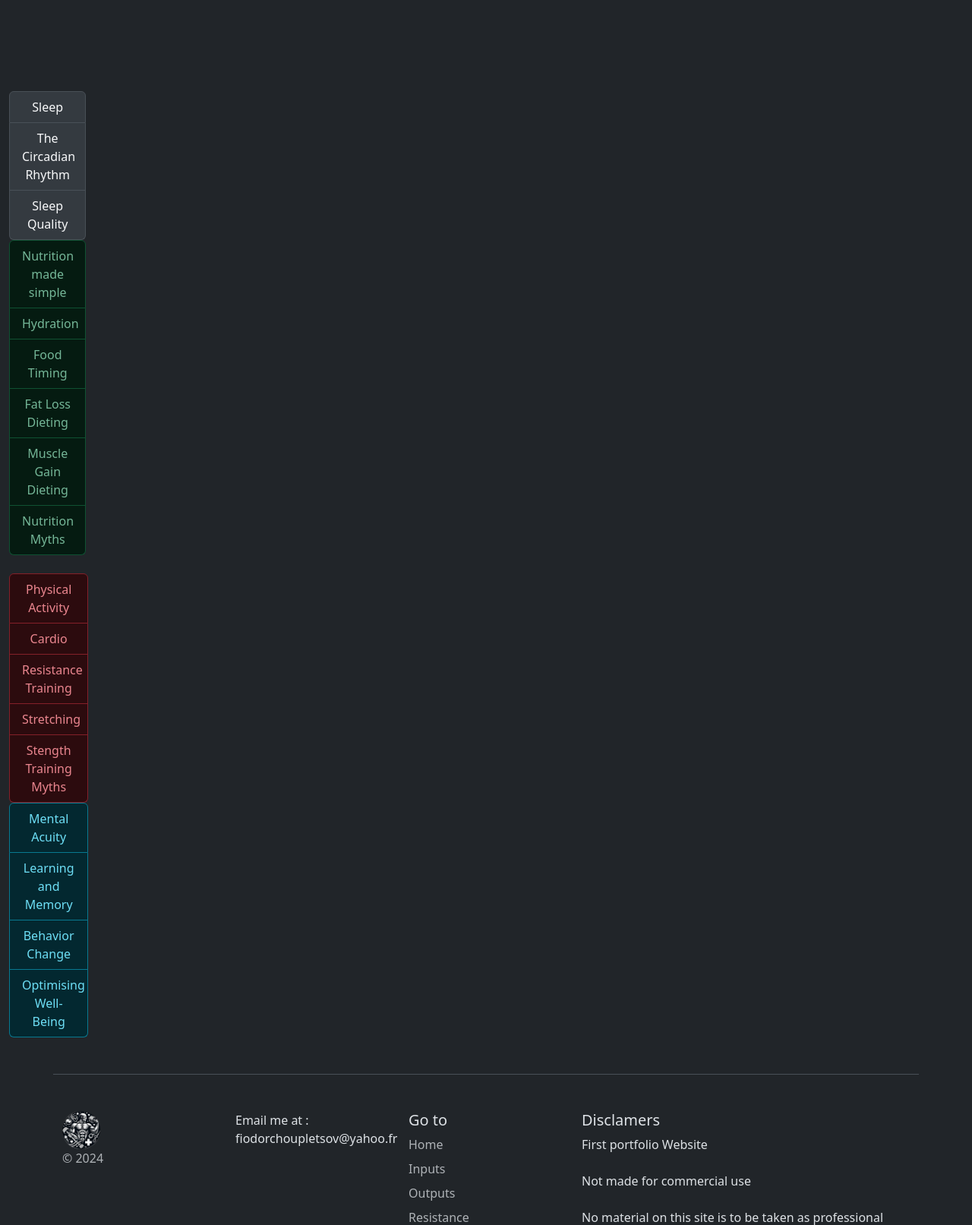
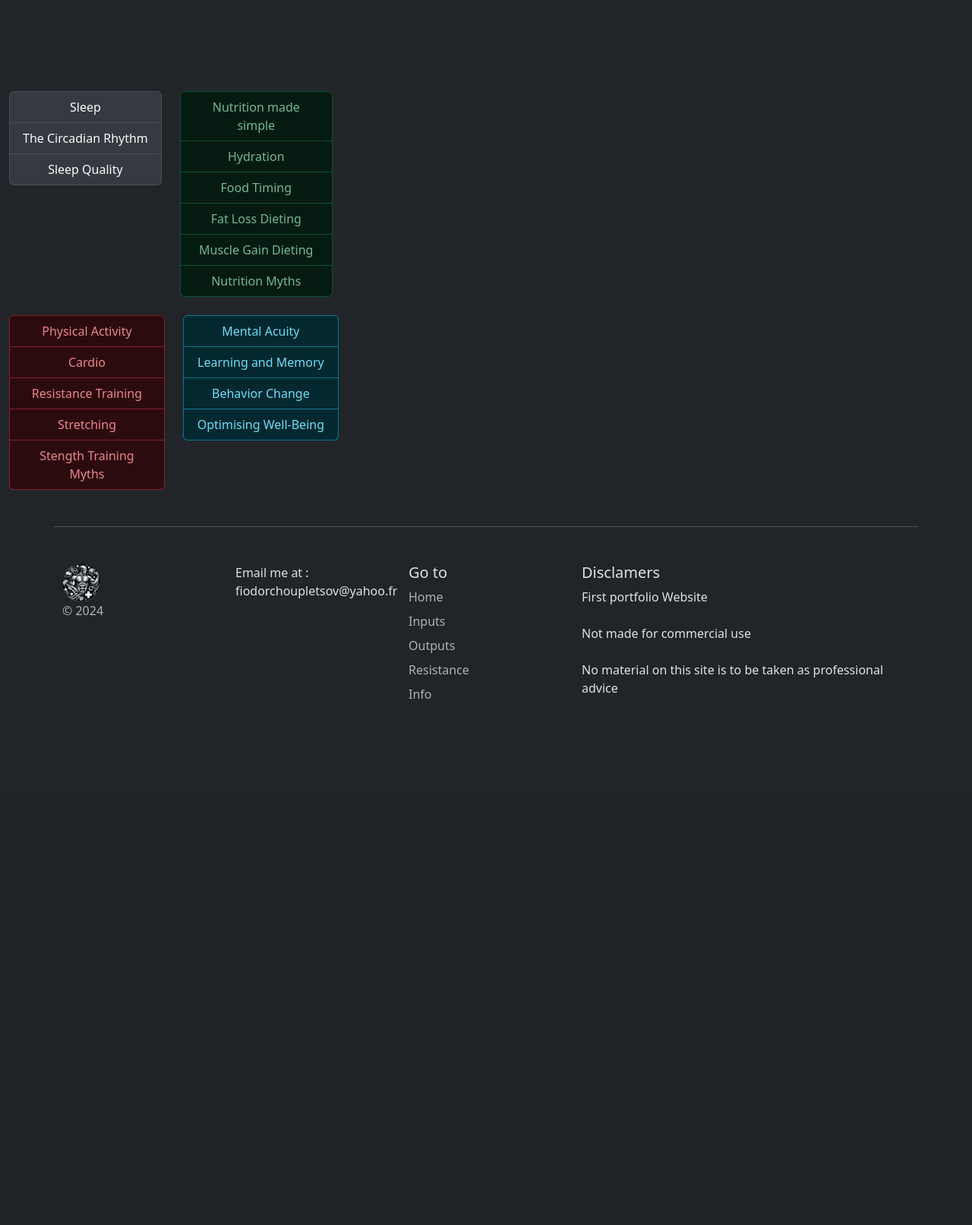
Before and after one commit to Self-Taught-Fiodor/TrackingApp, a Flask app: page /info in a window 1280 px wide. Shown: the part 57-1670 px from the top of the page at 76% size. After the commit the page ends 977 px from the top, so only its background shows below. Run offline with Flask 3, Linux system fonts and the light colour scheme.

Commit message:
"added justify content and align items center "

```diff
--- a/api/templates/info.html
+++ b/api/templates/info.html
@@ -8,15 +8,15 @@
 {% block content %}
   <div class="container-fluid" style="height:15vh"></div>
   <div class="container-fluid d-flex text-center">
-    <div class="row-fluid g-1 g-lg-4">
-      <div class="col-md-6">
+    <div class="row g-1 g-lg-4 justify-content-center">
+      <div class="col-md-6 align-items-center">
         <div class="list-group">
           <a href="https://www.hubermanlab.com/newsletter/toolkit-for-sleep " class="list-group-item list-group-item-action list-group-item-light" aria-current="true" target="_blank">Sleep</a>
           <a href="https://www.hubermanlab.com/topics/light-exposure-and-circadian-rhythm" class="list-group-item list-group-item-action list-group-item-light" target="_blank">The Circadian Rhythm</a>
           <a href="https://www.hubermanlab.com/topics/sleep-hygiene" class="list-group-item list-group-item-action list-group-item-light" target="_blank">Sleep Quality</a>
         </div>
       </div>
-      <div class="col-md-6">
+      <div class="col-md-6 align-items-center">
         <div class="list-group">
           <a href="https://www.youtube.com/watch?v=7FM9VAH_EXw&list=PLyqKj7LwU2RvpAB-HbJmkWXqaEIWJfA0K" class="list-group-item list-group-item-action list-group-item-success" aria-current="true" target="_blank">Nutrition made simple</a>
           <a href="https://www.youtube.com/watch?v=cSFZcmn1M88&list=PLyqKj7LwU2RvpAB-HbJmkWXqaEIWJfA0K&index=5" class="list-group-item list-group-item-action list-group-item-success" target="_blank">Hydration</a>
@@ -29,8 +29,8 @@
     </div>
   </div>
   <div class="container-fluid d-flex text-center mt-4">
-    <div class="row-fluid g-1 g-lg-4">
-      <div class="col-md-6">
+    <div class="row g-1 g-lg-4 justify-content-center">
+      <div class="col-md-6 align-items-center">
         <div class="list-group">
           <a href="https://www.hubermanlab.com/topics/fitness-and-recovery" class="list-group-item list-group-item-action list-group-item-danger" aria-current="true" target="_blank">Physical Activity</a>
           <a href="https://www.youtube.com/watch?v=YB8BaCtZjIs" class="list-group-item list-group-item-action list-group-item-danger" target="_blank">Cardio</a>
@@ -39,7 +39,7 @@
           <a href="https://www.youtube.com/watch?v=268xd2x7LnQ&list=PLyqKj7LwU2RugFpUzX0TlgOnnr8zhdrwf" class="list-group-item list-group-item-action list-group-item-danger" target="_blank">Stength Training Myths</a>
         </div>
       </div>
-      <div class="col-md-6">
+      <div class="col-md-6 align-items-center">
         <div class="list-group">
           <a href="https://www.hubermanlab.com/topics/focus-productivity-and-creativity" class="list-group-item list-group-item-action list-group-item-info" aria-current="true" target="_blank">Mental Acuity</a>
           <a href="https://www.hubermanlab.com/topics/learning-and-memory" class="list-group-item list-group-item-action list-group-item-info" target="_blank">Learning and Memory</a>
```
